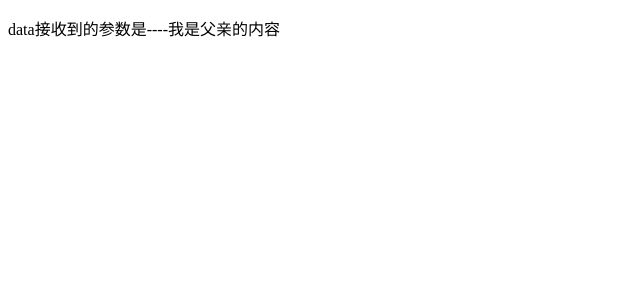
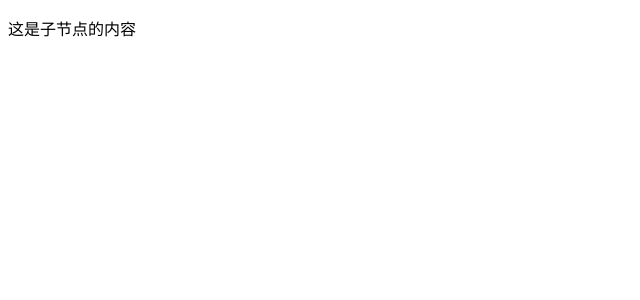
Before and after one commit to xu-jing119/react, a React (Create React App) app: page / in a window 1280 px wide. Shown: the top 300 px of the page, without its empty margins (0-640 px from the left). Built offline with nearby package versions, Linux system fonts and the light colour scheme.

Commit message:
children属性

```diff
--- a/src/index.js
+++ b/src/index.js
@@ -442,43 +442,58 @@ import "./index.css";
 // ReactDOM.render(<Parents />, document.getElementById("root"));
 
 
-// context用法  可以拿到多重嵌套的后代中的数据
-const  {Provider,Consumer} = React.createContext()
-class Parents extends React.Component{
+
+// props用法 children属性 子节点中可以放任意类型的数据(文本、react元素、组件、甚至是函数)
+class Hello extends React.Component{
     render(){
-        return (
-            <Provider value="我是父亲的内容">
+        return(
             <div>
-                <Son1 />
+                {this.props.children}
             </div>
-            </Provider>
         )
     }
 }
-const Son1 = function(){
-    return(
-        <div>
-            <Son2 />
-        </div>
-    )
-}
-const Son2 = function(){
-    return(
-        <div>
-            <Son3 />
-        </div>
-    )
-}
-const Son3 = function(){
-    return(
-        <div>
-           <Consumer>
-               {
-                 data=> <p>data接收到的参数是----{data}</p>
-               }
-           </Consumer>
-        </div>
-    )
-}
 
-ReactDOM.render(<Parents />, document.getElementById("root"));
+ReactDOM.render(<Hello><p>这是子节点的内容</p></Hello>,document.getElementById('root'))
+
+
+// // context用法  可以拿到多重嵌套的后代中的数据
+// const  {Provider,Consumer} = React.createContext()
+// class Parents extends React.Component{
+//     render(){
+//         return (
+//             <Provider value="我是父亲的内容">
+//             <div>
+//                 <Son1 />
+//             </div>
+//             </Provider>
+//         )
+//     }
+// }
+// const Son1 = function(){
+//     return(
+//         <div>
+//             <Son2 />
+//         </div>
+//     )
+// }
+// const Son2 = function(){
+//     return(
+//         <div>
+//             <Son3 />
+//         </div>
+//     )
+// }
+// const Son3 = function(){
+//     return(
+//         <div>
+//            <Consumer>
+//                {
+//                  data=> <p>data接收到的参数是----{data}</p>
+//                }
+//            </Consumer>
+//         </div>
+//     )
+// }
+
+// ReactDOM.render(<Parents />, document.getElementById("root"));
```
